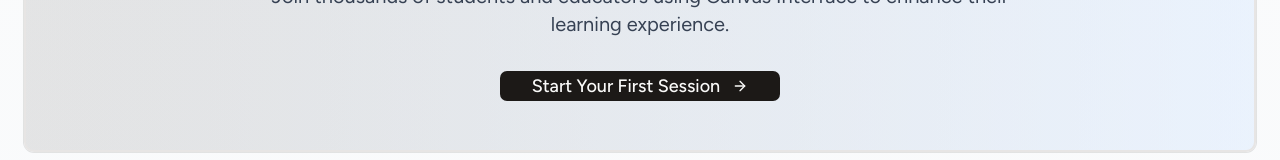
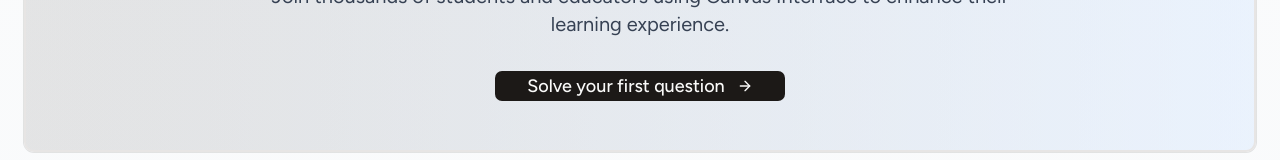
Before and after one commit to jalotra/openfermi, a Next.js app in the folder frontend/: page / in a window 1280 px wide. Shown: the part 2408-2568 px from the top of the page. Built offline with nearby package versions, Linux system fonts and the light colour scheme.

Commit message:
updating landing link

```diff
--- a/frontend/app/page.tsx
+++ b/frontend/app/page.tsx
@@ -177,9 +177,9 @@
               Join thousands of students and educators using Canvas Interface to
               enhance their learning experience.
             </p>
-            <Link href="/sessions/1">
+            <Link href="/questions">
               <Button size="lg" className="text-lg px-8">
-                Start Your First Session
+                Solve your first question
                 <ArrowRight className="ml-2 h-5 w-5" />
               </Button>
             </Link>
```
